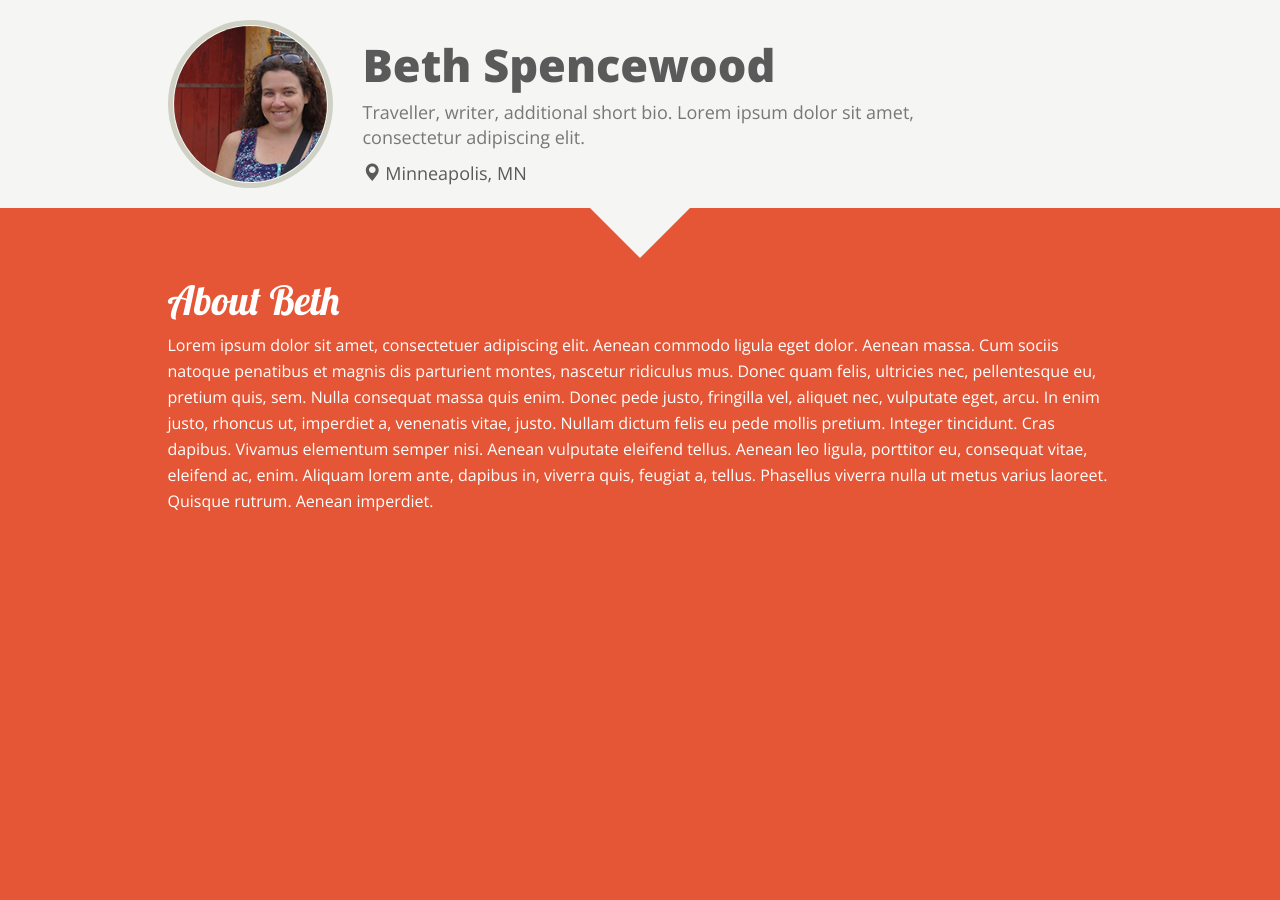
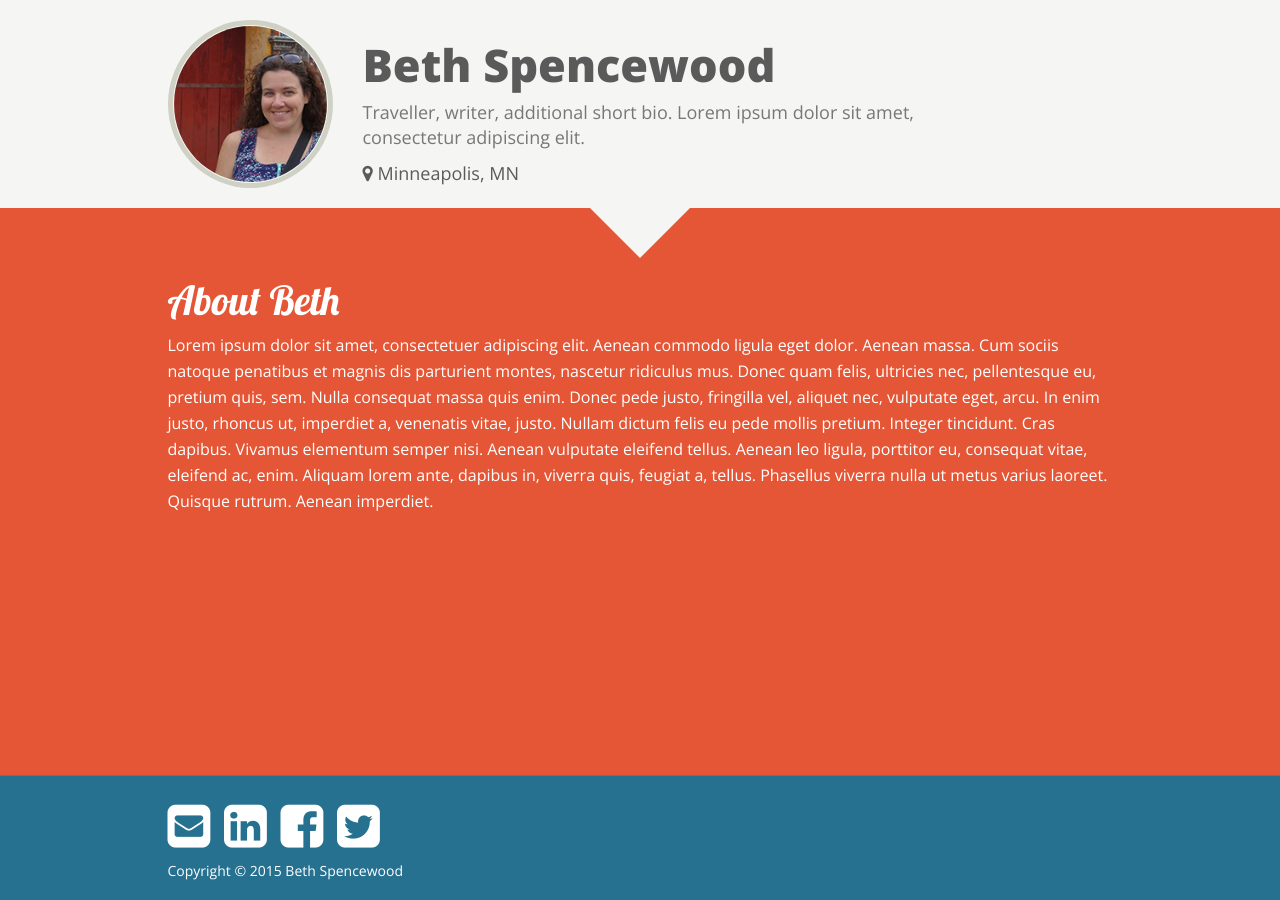
Before and after one commit to spencewood/bethspencewood.com, a Jekyll site: the page built from index.html, in a window 1280 px wide. Built offline with Jekyll 4.4.1, drawn with Linux system fonts in a browser that asks for light colours; nearby versions of some CDN libraries.

Commit message:
Update footer with icons.

```diff
--- a/_layouts/default.html
+++ b/_layouts/default.html
@@ -7,8 +7,10 @@
     <link href="css/main.css" rel="stylesheet">
     <link href='//fonts.googleapis.com/css?family=Open+Sans:600italic,800,400' rel='stylesheet' type='text/css'>
     <link href='//fonts.googleapis.com/css?family=Lobster' rel='stylesheet' type='text/css'>
+    <link href="//maxcdn.bootstrapcdn.com/font-awesome/4.2.0/css/font-awesome.min.css" rel="stylesheet">
   </head>
   <body>
+    <div id="container">
       <header class="hero">
         <div class="container">
           <div class="row">
@@ -18,16 +20,37 @@
             <div class="col-xs-9 col-md-6">
               <h1>Beth Spencewood</h1>
               <p class="text-muted">Traveller, writer, additional short bio. Lorem ipsum dolor sit amet, consectetur adipiscing elit.</p>
-          <span class="glyphicon glyphicon-map-marker"></span> Minneapolis, MN
+              <i class="fa fa-map-marker"></i> Minneapolis, MN
             </div>
           </div>
         </div>
       </header>
-    <div class="container body">
+      <div id="body" class="container">
       {{content}}
       </div>
-<!--     <footer>
-      <a href="mailto:">Contact</a>
-    </footer> -->
+      <footer>
+        <div class="container">
+          <div class="row">
+            <div class="col-md-10 col-md-offset-1">
+              <ul class="list-inline contact-list">
+                <li>
+                  <a href="#"><i class="fa fa-envelope-square"></i></a>
+                </li>
+                <li>
+                  <a href="#"><i class="fa fa-linkedin-square"></i></a>
+                </li>
+                <li>
+                  <a href="#"><i class="fa fa-facebook-square"></i></a>
+                </li>
+                <li>
+                  <a href="#"><i class="fa fa-twitter-square"></i></a>
+                </li>
+              </ul>
+              Copyright &copy; {{ site.time | date: '%Y' }} Beth Spencewood
+            </div>
+          </div>
+        </div>
+      </footer>
+    </div>
   </body>
 </html>
--- a/css/main.scss
+++ b/css/main.scss
@@ -1,13 +1,30 @@
 ---
 ---
 
-$background-color: #E45635;
-$metallic-silver: #CAD7DE;
+$primary: #E45635;
+$secondary: #267090;
+$tertiary: #88D030;
+
+$footer-height: 125px;
+$border-color: #cfd1c4;
+
+$background-color: $primary;
+
+html, body{
+  margin: 0;
+  padding: 0;
+  height: 100%;
+}
 
 body{
   font-family: 'Open Sans', sans-serif;
   background-color: $background-color;
   color: #fff;
+}
+
+#container{
+  min-height: 100%;
+  position: relative;
 }
 
 header{
@@ -39,7 +56,7 @@ header{
 
   .img-profile{
     padding: 1px;
-    border: 5px solid #cfd1c4;
+    border: 5px solid $border-color;
   }
 
   .arrow-down {
@@ -52,18 +69,32 @@ header{
   }
 }
 
-// footer{
-//   background-color: black;
-//   height: 100%;
-// }
-
-.body{
+#body{
   h2{
     font-family: 'Lobster', cursive;
     font-size: 40px;
   }
 
   padding-top: 50px;
+  padding-bottom: $footer-height + 50;
   font-size: 16px;
   line-height: 26px;
 }
+
+footer{
+  a{
+    color: #fff !important;
+  }
+  position: absolute;
+  left: 0;
+  bottom: 0;
+  width: 100%;
+  height: $footer-height;
+  background-color: $secondary;
+  border-top: 1px solid #3f819d;
+  padding-top: 25px;
+}
+
+.contact-list i{
+  font-size: 50px;
+}
```
Lines whose indentation alone changed are shown as unchanged.
